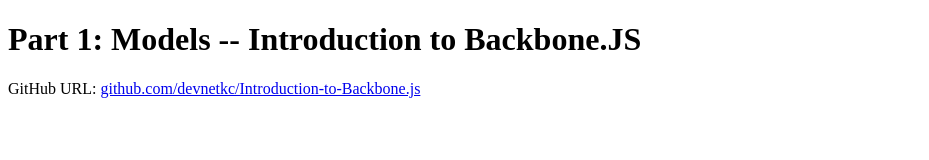
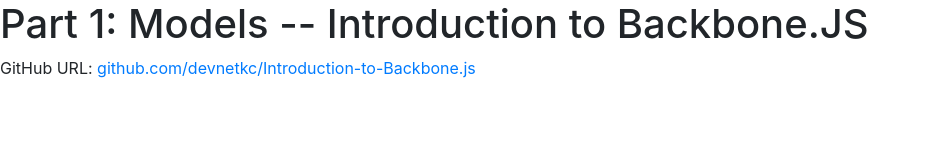
Before and after one commit to devnetkc/Introduction-to-Backbone.js, a website: page index.html in a window 1280 px wide. Shown: the whole page, without its empty margins (0-929 px from the left). Drawn offline with nearby package versions, Linux system fonts and the light colour scheme; files that its build step writes are made by us from their sources.

Commit message:
:art: added stylesheet to index page

```diff
--- a/index.html
+++ b/index.html
@@ -4,6 +4,7 @@
     <meta charset="UTF-8">
     <meta name="viewport" content="width=device-width, initial-scale=1.0">
     <title>Part 1&colon; Models -- Introduction to Backbone.JS</title>
+    <link rel="stylesheet" href="css/style.min.css">
 </head>
 <body>
     <h1>Part 1&colon; Models -- Introduction to Backbone.JS</h1>
```
